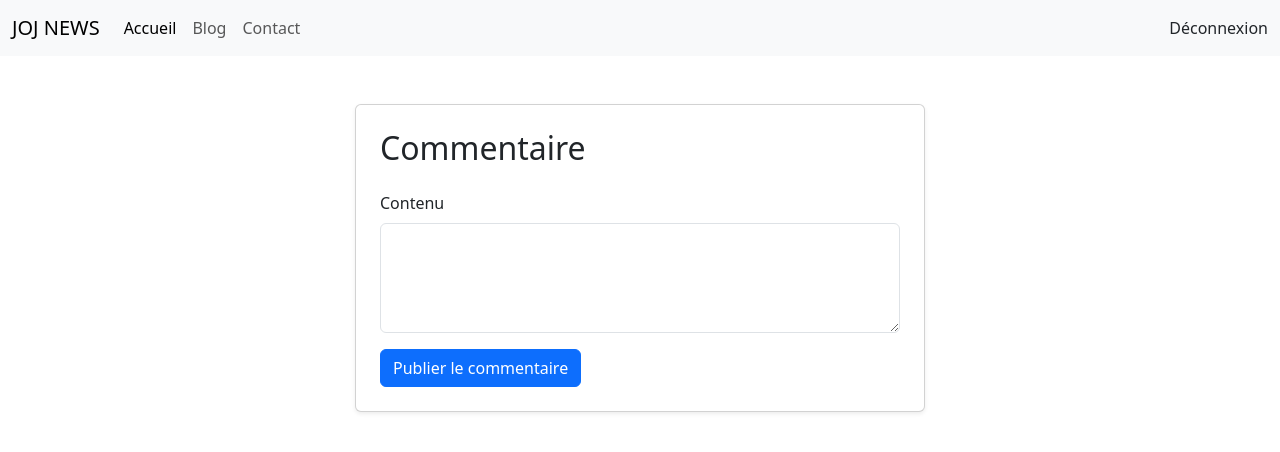
After one commit to Araame/JOJ-News, a Django app: page /news/article/1/commentaire/ajouter/ in a window 1280 px wide. The commit adds this page. Shown: the top 452 px of the page. Run offline with Django 5.2, Linux system fonts and the light colour scheme; the visitor is signed in with stand-in values (Sample User, id 1).

Commit message:
Gestion commentaire : creation, suppression, modification done

```diff
--- a/joj_news_project/settings.py
+++ b/joj_news_project/settings.py
@@ -130,3 +130,7 @@ LOGOUT_REDIRECT_URL = 'login'
 
 MEDIA_ROOT = os.path.join(BASE_DIR, 'media')
 MEDIA_URL = '/media/'
+
+EMAIL_BACKEND = 'django.core.mail.backends.console.EmailBackend'
+DEFAULT_FROM_EMAIL = 'webmaster@joj-news.com'
+ADMIN_EMAIL = 'aram171002@gmail.com'
--- a/news/models.py
+++ b/news/models.py
@@ -34,3 +34,35 @@ class Article(models.Model):
 
     def __str__(self):
         return self.titre
+
+
+from django.db.models.signals import post_save
+from django.dispatch import receiver
+from django.core.mail import send_mail
+from django.conf import settings
+from .models import Commentaire
+
+@receiver(post_save, sender=Commentaire)
+def notifier_admin_nouveau_commentaire(sender, instance, created, **kwargs):
+    if created:
+        sujet = f"Nouveau commentaire sur l'article : {instance.article.titre}"
+        message = f"""
+        Bonjour Admin,
+
+        Un nouveau commentaire a été publié sur votre site des JOJ.
+
+        Auteur : {instance.commentateur.username}
+        Article : {instance.article.titre}
+        Contenu :
+        "{instance.contenu}"
+
+        Lien vers l'administration : http://127.0.0.1:8000/admin/
+        """
+
+        send_mail(
+            sujet,
+            message,
+            settings.DEFAULT_FROM_EMAIL,
+            [settings.ADMIN_EMAIL],
+            fail_silently=False,
+        )
--- /dev/null
+++ b/news/templates/form.html
@@ -0,0 +1,21 @@
+{% extends 'base.html' %}
+
+{% block content %}
+<div class="container mt-5">
+    <div class="row justify-content-center">
+        <div class="col-md-6 card shadow-sm p-4">
+            <h2 class="mb-4">Commentaire</h2>
+            <form method="post">
+                {% csrf_token %}
+
+                <div class="mb-3">
+                    <label class="form-label">Contenu</label>
+                    <textarea name="contenu" class="form-control" rows="4" required></textarea>
+                </div>
+
+                <button type="submit" class="btn btn-primary" w-100">Publier le commentaire</button>
+            </form>
+        </div>
+    </div>
+</div>
+{% endblock %}
--- a/news/urls.py
+++ b/news/urls.py
@@ -2,7 +2,7 @@ from django.urls import path
 from django.contrib.auth import views as auth_views
 from . import views
 from django.urls import path
-from .views import ListArticleView, DetailArticleView
+from .views import ListArticleView, DetailArticleView,CommentaireCreateView, CommentaireUpdateView, CommentaireDeleteView
 from django.conf import settings
 from django.conf.urls.static import static
 
@@ -14,7 +14,9 @@ urlpatterns = [
     path('accueil/', views.accueil, name='accueil'),
     path('articles/', ListArticleView.as_view(), name='liste_articles'),
     path('article/<int:pk>/', DetailArticleView.as_view(), name='detail'),
-
+    path('article/<int:pk>/commentaire/ajouter/', CommentaireCreateView.as_view(), name='creation_com'),
+    path('commentaire/<int:pk>/modifier/', CommentaireUpdateView.as_view(), name='modification_com'),
+    path('commentaire/<int:pk>/supprimer/', CommentaireDeleteView.as_view(), name='suppression_com'),
 ]
 
 if settings.DEBUG:
--- a/news/views.py
+++ b/news/views.py
@@ -1,10 +1,11 @@
-from django.shortcuts import render
-from django.shortcuts import render, redirect
+from django.shortcuts import render, redirect, get_object_or_404
 from .forms import RegistrationForm
 from django.views.generic import ListView, DetailView
-from .models import Article
-
-
+from .models import Article, Commentaire
+from django.views.generic import UpdateView, DeleteView
+from django.contrib.auth.mixins import UserPassesTestMixin, LoginRequiredMixin
+from django.urls import reverse_lazy
+from django.views.generic.edit import CreateView
 
 # Create your views here.
 def accueil(request):
@@ -22,16 +23,66 @@ def inscription(request):
     return render(request, 'registration/inscription.html', {'form': form})
 
 
+
 class ListArticleView(ListView):
     model = Article
     template_name = 'blog.html'
     context_object_name = 'articles'
-    paginate_by = 5
 
     def get_queryset(self):
         return Article.objects.prefetch_related('commentaires').all()
+
+
+
 
 class DetailArticleView(DetailView):
     model = Article
     template_name = 'detail.html'
     context_object_name = 'article'
+
+
+
+
+class CommentaireCreateView(LoginRequiredMixin, CreateView):
+    model = Commentaire
+    fields = ['contenu']
+    template_name = 'form.html'
+
+    def form_valid(self, form):
+        article = get_object_or_404(Article, pk=self.kwargs['pk'])
+
+        form.instance.article = article
+        form.instance.commentateur = self.request.user
+
+        return super().form_valid(form)
+
+    def get_success_url(self):
+        return reverse_lazy('detail', kwargs={'pk': self.kwargs['pk']})
+
+
+
+class CommentaireUpdateView(LoginRequiredMixin,UserPassesTestMixin, UpdateView):
+    model = Commentaire
+    fields = ['contenu']
+    template_name = 'form.html'
+
+    def test_func(self):
+        commentaire = self.get_object()
+        return self.request.user == commentaire.commentateur
+
+    def get_success_url(self):
+        return reverse_lazy('detail', kwargs={'pk': self.object.article.pk})
+
+
+
+class CommentaireDeleteView(LoginRequiredMixin,UserPassesTestMixin, DeleteView):
+    model = Commentaire
+    template_name = 'suppression.html'
+
+
+    def test_func(self):
+        commentaire = self.get_object()
+        return self.request.user == commentaire.commentateur
+
+    def get_success_url(self):
+        return reverse_lazy('detail', kwargs={'pk': self.object.article.pk})
--- a/templates/base.html
+++ b/templates/base.html
@@ -5,7 +5,7 @@
     <meta name="viewport" content="width=device-width, initial-scale=1.0">
     <link href="https://cdn.jsdelivr.net/npm/bootstrap@5.3.8/dist/css/bootstrap.min.css" rel="stylesheet" integrity="sha384-sRIl4kxILFvY47J16cr9ZwB07vP4J8+LH7qKQnuqkuIAvNWLzeN8tE5YBujZqJLB" crossorigin="anonymous">
     <script src="https://cdn.jsdelivr.net/npm/bootstrap@5.3.8/dist/js/bootstrap.bundle.min.js" integrity="sha384-FKyoEForCGlyvwx9Hj09JcYn3nv7wiPVlz7YYwJrWVcXK/BmnVDxM+D2scQbITxI" crossorigin="anonymous" defer></script>
-    <title>Document</title>
+    <title></title>
 </head>
 <body>
     <nav class="navbar navbar-expand-lg bg-body-tertiary">
@@ -32,9 +32,7 @@
             <button class="nav-link" type="submit">Déconnexion</button>
             </form>
         {% else %}
-        <li class="navbar-text nav-item">
             <a class="nav-link" href="{% url 'login' %}">Connexion</a>
-        </li>
         {% endif %}
 
     </div>
```
Also changed, not shown: news/templates/detail.html (+11 -3 lines), news/templates/suppression.html (added, +18 -0 lines).
